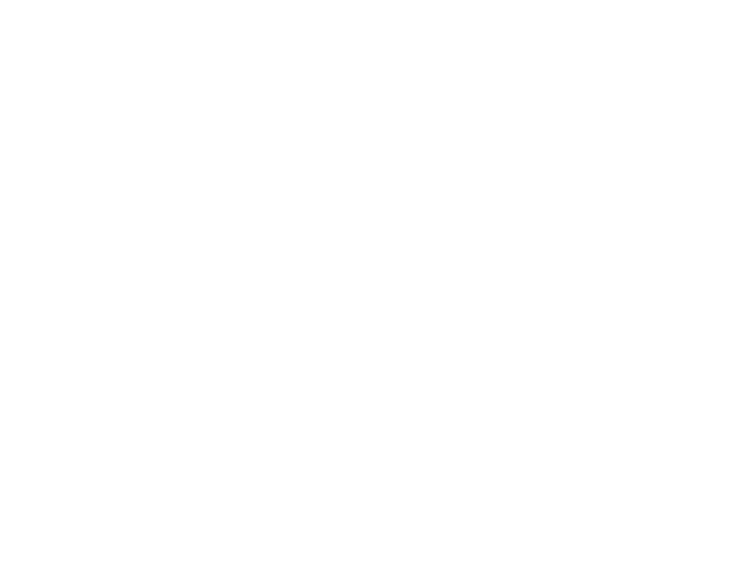
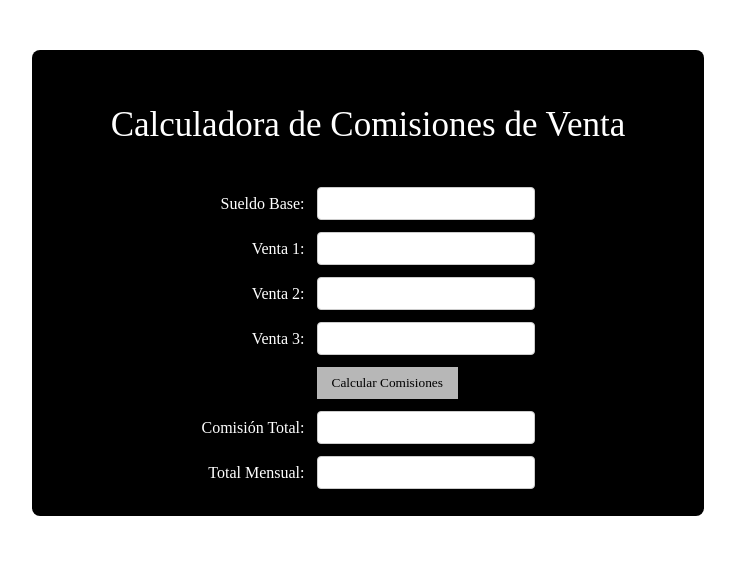
Before and after one commit to YaremiCedillo03/YaremiCedillo8ZLEINSCMA-, a plain HTML site: page Ejercicios/02.html in a window 1280 px wide. Shown: the whole page, without its empty margins (272-1007 px from the left). Drawn offline with Linux system fonts and the light colour scheme.

Commit message:
Tipografias

```diff
--- a/Ejercicios/02.html
+++ b/Ejercicios/02.html
@@ -0,0 +1,123 @@
+<!DOCTYPE html>
+<html lang="es">
+<head>
+    <meta charset="UTF-8">
+    <meta name="viewport" content="width=device-width, initial-scale=1.0">
+    <title>Calculadora de Comisiones de Venta</title>
+    <style>
+        body {
+            font-family: 'Century Schoolbook';
+            background-color: white;
+        }
+
+        .container {
+            width: 50%;
+            margin: 50px auto;
+            background-color: black;
+            padding: 20px;
+            border-radius: 8px;
+            color: #fff;
+        }
+        .container p{
+            font-family: 'Cream Cake';
+            font-size: 35px;
+        }
+
+        .text {
+            text-align: center;
+        }
+
+        .form {
+            margin-top: 20px;
+        }
+
+        input[type="text"] {
+            padding: 8px;
+            border: 1px solid #ccc;
+            border-radius: 4px;
+            width: 200px;
+        }
+
+        input[type="button"] {
+            padding: 8px 15px;
+            background-color: #B7B7B7;
+            color: black;
+            border: none;
+            cursor: pointer;
+            font-family: 'Century Schoolbook';
+        }
+
+        table {
+            margin: 0 auto;
+        }
+
+        table td {
+            padding: 5px;
+        }
+
+        table td:first-child {
+            text-align: right;
+        }
+
+        table td:nth-child(2) {
+            text-align: left;
+        }
+    </style>
+</head>
+<body>
+    <div class="container">
+        <div class="text">
+            <p>Calculadora de Comisiones de Venta</p>
+            <div class="form">
+                <form method="post" name="ventasForm" action="">
+                    <table>
+                        <tr>
+                            <td>Sueldo Base:</td>
+                            <td>
+                                <input type="text" name="sueldoBase" id="sueldoBase" oninput="validarNumeros(this)">
+                            </td>
+                        </tr>
+                        <tr>
+                            <td>Venta 1:</td>
+                            <td>
+                                <input type="text" name="venta1" id="venta1" oninput="validarNumeros(this)">
+                            </td>
+                        </tr>
+                        <tr>
+                            <td>Venta 2:</td>
+                            <td>
+                                <input type="text" name="venta2" id="venta2" oninput="validarNumeros(this)">
+                            </td>
+                        </tr>
+                        <tr>
+                            <td>Venta 3:</td>
+                            <td>
+                                <input type="text" name="venta3" id="venta3" oninput="validarNumeros(this)">
+                            </td>
+                        </tr>
+                        <tr>
+                            <td></td>
+                            <td>
+                                <input type="button" value="Calcular Comisiones" name="calcular" onclick="calcularComisiones()">
+                            </td>
+                        </tr>
+                        <tr>
+                            <td>Comisión Total:</td>
+                            <td>
+                                <input type="text" readonly="readonly" class="input-text" name="comisionTotal" id="comisionTotal">
+                            </td>
+                        </tr>
+                        <tr>
+                            <td>Total Mensual:</td>
+                            <td>
+                                <input type="text" readonly="readonly" class="input-text" name="totalMensual" id="totalMensual">
+                            </td>
+                        </tr>
+                    </table>
+                </form>
+            </div>
+        </div>
+    </div>
+    <script src="./js/js 2.js"></script>
+</body>
+</html>
--- a/Ejercicios/js/js 2.js
+++ b/Ejercicios/js/js 2.js
@@ -0,0 +1,25 @@
+function validarNumeros(input) {
+    input.value = input.value.replace(/[^0-9]/g, '');
+    if (input.value < 0) {
+        input.value = '';
+    }
+}
+
+function calcularComisiones() {
+    var sueldoBase = parseFloat(document.getElementById('sueldoBase').value);
+    var venta1 = parseFloat(document.getElementById('venta1').value);
+    var venta2 = parseFloat(document.getElementById('venta2').value);
+    var venta3 = parseFloat(document.getElementById('venta3').value);
+    if (isNaN(sueldoBase) || isNaN(venta1) || isNaN(venta2) || isNaN(venta3) ||
+        sueldoBase < 0 || venta1 < 0 || venta2 < 0 || venta3 < 0) {
+        alert('Por favor, ingresa números válidos y no negativos.');
+        return;
+    }
+    var comision1 = venta1 * 0.1;
+    var comision2 = venta2 * 0.1;
+    var comision3 = venta3 * 0.1;
+    var comisionTotal = comision1 + comision2 + comision3;
+    var totalMensual = sueldoBase + comisionTotal;
+    document.getElementById('comisionTotal').value = comisionTotal.toFixed(2);
+    document.getElementById('totalMensual').value = totalMensual.toFixed(2);
+}
--- a/Ejercicios/js/js 4.js
+++ b/Ejercicios/js/js 4.js
@@ -5,7 +5,6 @@ function calcularCalificacion() {
     var examenFinal = parseFloat(document.calificacionForm.examenFinal.value);
     var trabajoFinal = parseFloat(document.calificacionForm.trabajoFinal.value);
 
-    // Validación para asegurar que todas las calificaciones sean números válidos entre 0 y 10
     if (isNaN(parcial1) || isNaN(parcial2) || isNaN(parcial3) || isNaN(examenFinal) || isNaN(trabajoFinal) ||
         parcial1 < 0 || parcial1 > 10 || parcial2 < 0 || parcial2 > 10 || parcial3 < 0 || parcial3 > 10 ||
         examenFinal < 0 || examenFinal > 10 || trabajoFinal < 0 || trabajoFinal > 10) {
@@ -13,12 +12,7 @@ function calcularCalificacion() {
         return;
     }
 
-    // Calcular el promedio de los tres parciales
     var promedioParciales = (parcial1 + parcial2 + parcial3) / 3;
-
-    // Calcular la calificación final según los porcentajes dados
     var calificacionFinal = (promedioParciales * 0.55) + (examenFinal * 0.30) + (trabajoFinal * 0.15);
-
-    // Mostrar la calificación final en el campo correspondiente
     document.getElementById('calificacionFinal').value = calificacionFinal.toFixed(2);
 }
```
Also changed, not shown: Ejercicios/03.html (+7 -2 lines), Ejercicios/04.html (+7 -2 lines), Ejercicios/05.html (+7 -2 lines), Ejercicios/06.html (+100 -0 lines), Ejercicios/js/js 6.js (+22 -0 lines).
